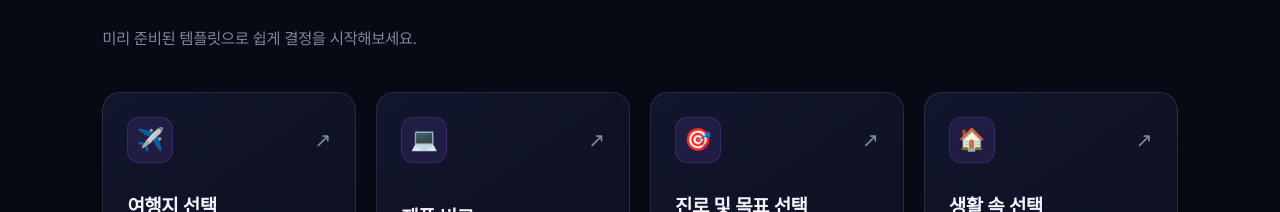
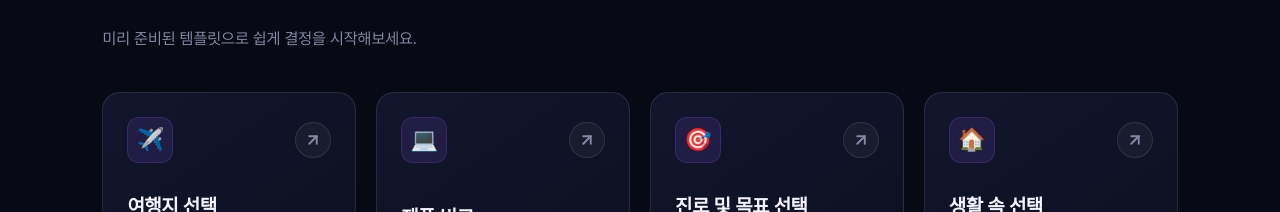
Before and after one commit to ujini7833-droid/WhatIf, a React (Vite) app: page / in a window 1280 px wide. Shown: the part 1600-1812 px from the top of the page. Built offline with nearby package versions, Linux system fonts and the light colour scheme.

Commit message:
feat: arrow 아이콘 변경, og 이미지 적용

```diff
--- a/index.html
+++ b/index.html
@@ -1,10 +1,23 @@
 <!doctype html>
-<html lang="en">
+<html lang="ko">
   <head>
     <meta charset="UTF-8" />
     <link rel="icon" type="image/png" href="/favicon.png" />
     <meta name="viewport" content="width=device-width, initial-scale=1.0" />
-    <title>whatif</title>
+    <meta name="description" content="복잡한 선택을 나만의 기준으로 비교하고 더 분명하게 결정해보세요." />
+    <meta property="og:type" content="website" />
+    <meta property="og:locale" content="ko_KR" />
+    <meta property="og:title" content="WHAT IF | 나만의 기준으로 비교하고 결정하세요" />
+    <meta property="og:description" content="복잡한 선택을 나만의 기준으로 비교하고 더 분명하게 결정해보세요." />
+    <meta property="og:image" content="/og-image.png" />
+    <meta property="og:image:alt" content="WhatIf 로고와 저울 아이콘" />
+    <meta property="og:image:width" content="1200" />
+    <meta property="og:image:height" content="630" />
+    <meta name="twitter:card" content="summary_large_image" />
+    <meta name="twitter:title" content="WHAT IF | 나만의 기준으로 비교하고 결정하세요" />
+    <meta name="twitter:description" content="복잡한 선택을 나만의 기준으로 비교하고 더 분명하게 결정해보세요." />
+    <meta name="twitter:image" content="/og-image.png" />
+    <title>WHATIF</title>
   </head>
   <body>
     <div id="root"></div>
--- a/src/components/home/Features/FeatureSection.css
+++ b/src/components/home/Features/FeatureSection.css
@@ -13,7 +13,7 @@
 
     color: #f5f3ff;
     font-family: 'Pretendard-Regular', sans-serif;
-    margin-bottom: 40px;
+    margin-bottom: 50px;
 }
 
 /* 섹션 헤더 */
--- a/src/components/home/Templates/TemplateCard.css
+++ b/src/components/home/Templates/TemplateCard.css
@@ -24,10 +24,16 @@
     cursor: pointer;
 }
 
-.template-card:hover {
+.template-card:hover,
+.template-card:focus-visible {
     transform: translateY(-6px);
     border-color: rgba(155, 92, 255, 0.5);
     box-shadow: 0 12px 35px rgba(155, 92, 255, 0.12);
+}
+
+.template-card:focus-visible {
+    outline: 2px solid #9b5cff;
+    outline-offset: 3px;
 }
 
 /* 상단 영역 */
@@ -53,15 +59,24 @@
 }
 
 .template-card-arrow {
+    display: inline-flex;
+    align-items: center;
+    justify-content: center;
+    width: 36px;
+    height: 36px;
+    flex-shrink: 0;
     color: #8589a3;
-    font-size: 20px;
+    background: rgba(255, 255, 255, 0.04);
+    border: 1px solid rgba(255, 255, 255, 0.1);
+    border-radius: 50%;
 
     transition:
         color 0.25s ease,
         transform 0.25s ease;
 }
 
-.template-card:hover .template-card-arrow {
+.template-card:hover .template-card-arrow,
+.template-card:focus-visible .template-card-arrow {
     color: #20e0d0;
     transform: translate(3px, -3px);
 }
--- a/src/components/home/Templates/TemplateCard.tsx
+++ b/src/components/home/Templates/TemplateCard.tsx
@@ -1,3 +1,4 @@
+import { ArrowUpRight } from 'lucide-react';
 import './TemplateCard.css';
 
 interface TemplateCardProps {
@@ -23,8 +24,8 @@ const TemplateCard = ({
                     {icon}
                 </span>
 
-                <span className="template-card-arrow">
-                    ↗
+                <span className="template-card-arrow" aria-hidden="true">
+                    <ArrowUpRight size={18} strokeWidth={2.5} />
                 </span>
             </div>
 
```
Also changed, not shown: public/og-image.png (added).
